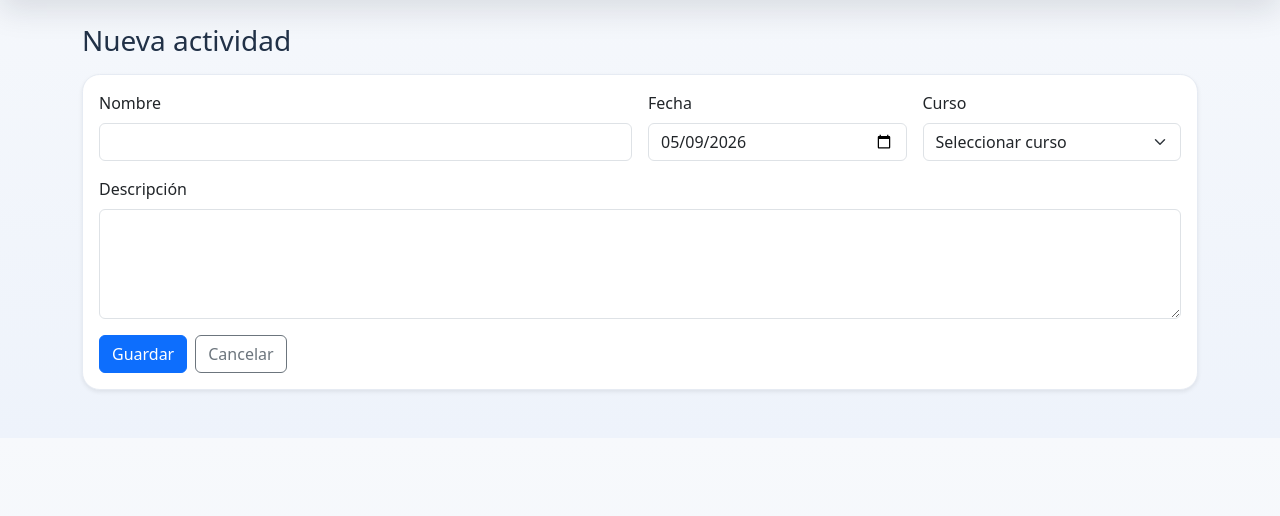
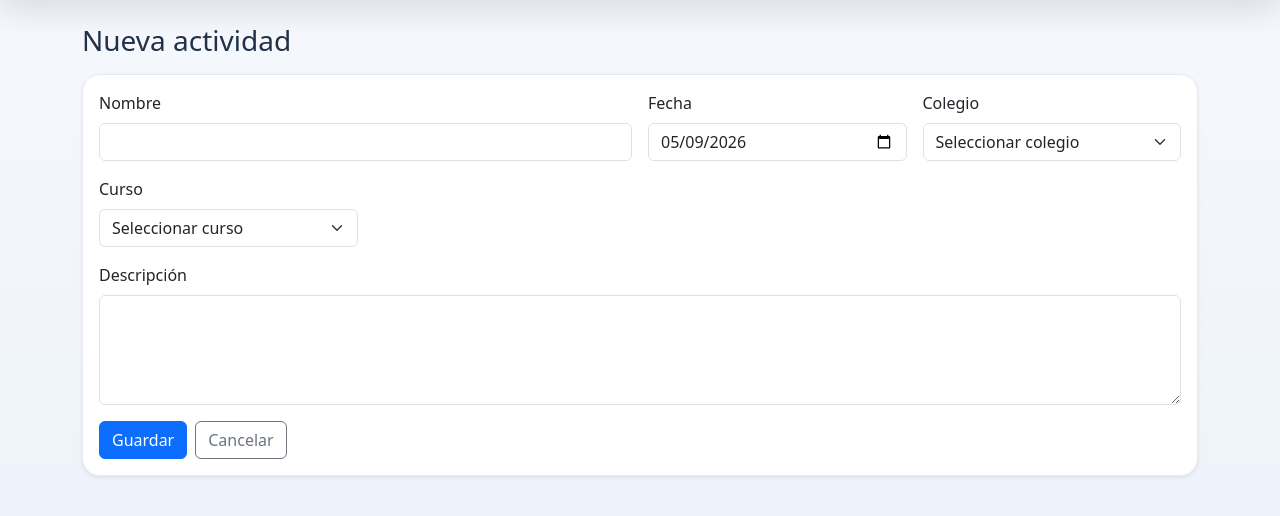
Before and after one commit to francedu/contabilidad-web, a Flask app: page /actividades/nueva in a window 1280 px wide. Shown: the part 145-661 px from the top of the page. Run offline with Flask 3, Linux system fonts and the light colour scheme; a user stored in the database is signed in; data comes from the database, SQL or seed files in the repository; data that the repository does not hold is empty; some libraries are stand-ins or nearby versions.

Commit message:
fix consultas admin

```diff
--- a/app.py
+++ b/app.py
@@ -2008,6 +2008,7 @@ def create_app() -> Flask:
         raw_colegio = (request.form.get('colegio_id') if request.method == 'POST' else request.args.get('colegio_id')) or ''
         if str(raw_colegio).strip().isdigit():
             selected_pago_colegio_id = int(str(raw_colegio).strip())
+        selected_pago_curso = ((request.form.get('curso') if request.method == 'POST' else request.args.get('curso')) or '').strip()
 
         alumnos_sql = """
             SELECT a.id, a.nombre, a.curso, a.colegio_id, a.cuota_mensual, c.nombre AS colegio_nombre
@@ -2020,7 +2021,7 @@ def create_app() -> Flask:
             if selected_pago_colegio_id:
                 alumnos_sql += ' AND COALESCE(a.colegio_id, 1) = ?'
                 alumnos_params.append(selected_pago_colegio_id)
-            curso_admin = admin_selected_course()
+            curso_admin = selected_pago_curso
             if curso_admin:
                 alumnos_sql += " AND lower(trim(COALESCE(a.curso, ''))) = lower(trim(?))"
                 alumnos_params.append(curso_admin)
@@ -2040,7 +2041,7 @@ def create_app() -> Flask:
             if selected_pago_colegio_id:
                 actividades_sql += ' AND COALESCE(a.colegio_id, 1) = ?'
                 actividades_params.append(selected_pago_colegio_id)
-            curso_admin = admin_selected_course()
+            curso_admin = selected_pago_curso
             if curso_admin:
                 actividades_sql += " AND lower(trim(COALESCE(a.curso, ''))) = lower(trim(?))"
                 actividades_params.append(curso_admin)
@@ -2063,7 +2064,7 @@ def create_app() -> Flask:
                 datetime.strptime(mes + '-01', '%Y-%m-%d')
             except Exception:
                 flash('Fecha o mes inválido.', 'danger')
-                return render_template('pagos_form.html', alumnos=alumnos, actividades=actividades, pago=None, selected_pago_colegio_id=selected_pago_colegio_id)
+                return render_template('pagos_form.html', alumnos=alumnos, actividades=actividades, pago=None, selected_pago_colegio_id=selected_pago_colegio_id, selected_pago_curso=selected_pago_curso)
             alumno_perm = fetch_alumno_permitido(db, alumno_id) if alumno_id else None
             if not alumno_id:
                 flash('Debes seleccionar un alumno.', 'danger')
@@ -2111,8 +2112,8 @@ def create_app() -> Flask:
                     except Exception as exc:
                         flash(f'El pago fue registrado, pero no se pudo enviar el comprobante automático: {exc}', 'warning')
 
-                return redirect(url_for('pagos_list', colegio_id=selected_pago_colegio_id) if selected_pago_colegio_id else url_for('pagos_list'))
-        return render_template('pagos_form.html', alumnos=alumnos, actividades=actividades, pago=None, selected_pago_colegio_id=selected_pago_colegio_id)
+                return redirect(url_for('pagos_list', colegio_id=selected_pago_colegio_id, curso=selected_pago_curso) if selected_pago_colegio_id or selected_pago_curso else url_for('pagos_list'))
+        return render_template('pagos_form.html', alumnos=alumnos, actividades=actividades, pago=None, selected_pago_colegio_id=selected_pago_colegio_id, selected_pago_curso=selected_pago_curso)
 
     @app.route('/pagos/<int:pago_id>/editar', methods=['GET', 'POST'])
     @role_required('admin', 'presidente', 'tesorero', 'secretario')
@@ -2438,6 +2439,11 @@ def create_app() -> Flask:
     @role_required('admin', 'presidente', 'tesorero', 'secretario')
     def actividades_new():
         db = get_db()
+        selected_actividad_colegio_id = None
+        raw_colegio = (request.form.get('colegio_id') if request.method == 'POST' else request.args.get('colegio_id')) or ''
+        if str(raw_colegio).strip().isdigit():
+            selected_actividad_colegio_id = int(str(raw_colegio).strip())
+        actividad_course_options = get_available_courses(include_dynamic=True, colegio_id=selected_actividad_colegio_id) if selected_actividad_colegio_id else get_available_courses(include_dynamic=True)
         if request.method == 'POST':
             nombre = request.form.get('nombre', '').strip()
             fecha = request.form.get('fecha', '').strip()
@@ -2447,15 +2453,19 @@ def create_app() -> Flask:
                 validar_fecha(fecha)
             except Exception:
                 flash('Fecha inválida.', 'danger')
-                return render_template('actividades_form.html', actividad=None)
-            if not ensure_course_access(curso, resolve_colegio_for_course(curso)):
-                flash('No puedes crear actividades en otro curso.', 'danger')
-                return render_template('actividades_form.html', actividad=None)
-            db.execute('INSERT INTO actividades (nombre, fecha, curso, colegio_id, descripcion) VALUES (?, ?, ?, ?, ?)', (nombre, fecha, curso or None, resolve_colegio_for_course(curso), descripcion))
+                return render_template('actividades_form.html', actividad=None, selected_actividad_colegio_id=selected_actividad_colegio_id, actividad_course_options=actividad_course_options)
+            colegio_actividad = resolve_colegio_for_course(curso)
+            if current_user.is_admin_global() and not colegio_actividad:
+                flash('Debes seleccionar un colegio para la actividad.', 'danger')
+                return render_template('actividades_form.html', actividad=None, selected_actividad_colegio_id=selected_actividad_colegio_id, actividad_course_options=actividad_course_options)
+            if not ensure_course_access(curso, colegio_actividad):
+                flash('No puedes crear actividades en otro colegio/curso.', 'danger')
+                return render_template('actividades_form.html', actividad=None, selected_actividad_colegio_id=selected_actividad_colegio_id, actividad_course_options=actividad_course_options)
+            db.execute('INSERT INTO actividades (nombre, fecha, curso, colegio_id, descripcion) VALUES (?, ?, ?, ?, ?)', (nombre, fecha, curso or None, colegio_actividad, descripcion))
             db.commit()
             flash('Actividad creada.', 'success')
             return redirect(url_for('actividades_list'))
-        return render_template('actividades_form.html', actividad=None)
+        return render_template('actividades_form.html', actividad=None, selected_actividad_colegio_id=selected_actividad_colegio_id, actividad_course_options=actividad_course_options)
 
     @app.route('/actividades/<int:actividad_id>/editar', methods=['GET', 'POST'])
     @role_required('admin', 'presidente', 'tesorero', 'secretario')
--- a/templates/actividades_form.html
+++ b/templates/actividades_form.html
@@ -5,19 +5,31 @@
 <div class="card shadow-sm"><div class="card-body"><form method="post" class="row g-3">
   <div class="col-md-6"><label class="form-label">Nombre</label><input class="form-control" name="nombre" value="{{ actividad['nombre'] if actividad else '' }}" required></div>
   <div class="col-md-3"><label class="form-label">Fecha</label><input class="form-control" type="date" name="fecha" value="{{ actividad['fecha'] if actividad else now.strftime('%Y-%m-%d') }}" required></div>
+  {% if current_user.is_admin_global() and not actividad %}
+  <div class="col-md-3">
+    <label class="form-label">Colegio</label>
+    <select class="form-select" name="colegio_id" id="colegioActividad" required>
+      <option value="">Seleccionar colegio</option>
+      {% for colegio in colegios %}
+        <option value="{{ colegio['id'] }}" {% if selected_actividad_colegio_id and selected_actividad_colegio_id|int == colegio['id']|int %}selected{% endif %}>{{ colegio['nombre'] }}</option>
+      {% endfor %}
+    </select>
+  </div>
+  {% endif %}
   <div class="col-md-3">
     <label class="form-label">Curso</label>
     {% set selected_course = (actividad['curso'] if actividad else current_scope_course or '') %}
+    {% set course_options = actividad_course_options if actividad_course_options is defined else predefined_courses %}
     {% if current_scope_course %}
       <input class="form-control" value="{{ current_scope_course }}" readonly>
       <input type="hidden" name="curso" value="{{ current_scope_course }}">
     {% else %}
-      <select class="form-select" name="curso">
+      <select class="form-select" name="curso" id="cursoActividad" required>
         <option value="">Seleccionar curso</option>
-        {% for curso in predefined_courses %}
+        {% for curso in course_options %}
           <option value="{{ curso }}" {% if selected_course == curso %}selected{% endif %}>{{ curso }}</option>
         {% endfor %}
-        {% if selected_course and selected_course not in predefined_courses %}
+        {% if selected_course and selected_course not in course_options %}
           <option value="{{ selected_course }}" selected>{{ selected_course }}</option>
         {% endif %}
       </select>
@@ -27,3 +39,26 @@
   <div class="col-12 d-flex gap-2"><button class="btn btn-primary">Guardar</button><a class="btn btn-outline-secondary" href="{{ url_for('actividades_list') }}">Cancelar</a></div>
 </form></div></div>
 {% endblock %}
+{% block scripts %}
+{% if current_user.is_admin_global() and not actividad %}
+<script>
+const cursosPorColegio = {{ courses_by_school|tojson }};
+const colegioActividad = document.getElementById('colegioActividad');
+const cursoActividad = document.getElementById('cursoActividad');
+function refrescarCursosActividad() {
+  if (!colegioActividad || !cursoActividad) return;
+  const seleccionado = cursoActividad.value;
+  const cursos = cursosPorColegio[colegioActividad.value] || [];
+  cursoActividad.innerHTML = '<option value="">Seleccionar curso</option>';
+  cursos.forEach(function (curso) {
+    const opt = document.createElement('option');
+    opt.value = curso;
+    opt.textContent = curso;
+    if (curso === seleccionado) opt.selected = true;
+    cursoActividad.appendChild(opt);
+  });
+}
+if (colegioActividad) colegioActividad.addEventListener('change', refrescarCursosActividad);
+</script>
+{% endif %}
+{% endblock %}
```
Also changed, not shown: templates/pagos_form.html (+25 -7 lines).
